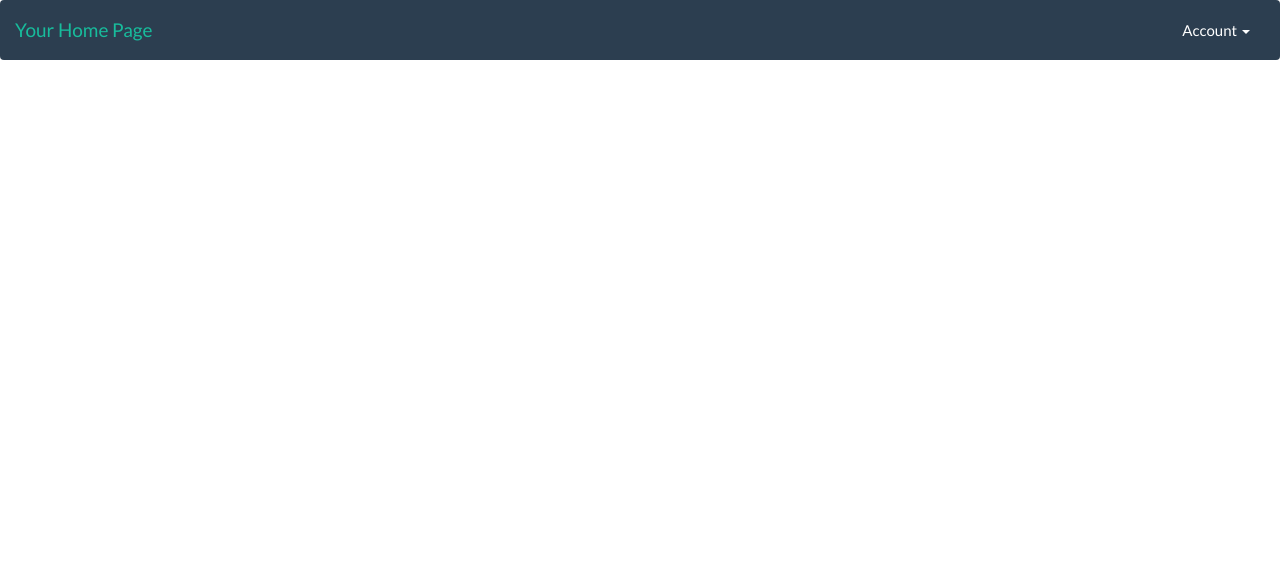
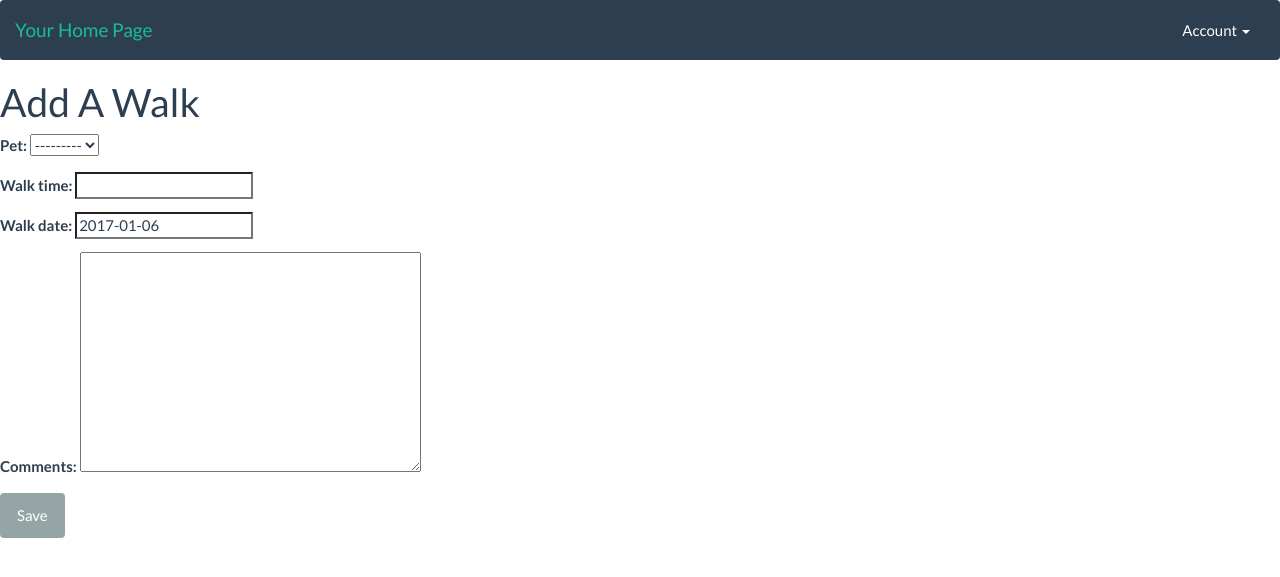
Before and after one commit to jahnagoldman/pet-app, a Django app: page /events/walks/new/ in a window 1280 px wide. Shown: the top 577 px of the page. Run offline with Django 3.2, Linux system fonts and the light colour scheme; the visitor is signed in with stand-in values (Sample User, id 1); data that the repository does not hold is empty; some libraries are stand-ins or nearby versions.

Commit message:
time and date on add a walk page, fixed up login and nav bar

```diff
--- a/accounts/views.py
+++ b/accounts/views.py
@@ -19,7 +19,7 @@ def login_view(request):
         login(request, user)
         print(request.user.is_authenticated())
         return redirect("/")
-    return render(request, "form.html", {"form":form, "title": title})
+    return render(request, "login.html", {"form":form, "title": title})
 
 def register_view(request):
     title = "Register"
--- a/events/forms.py
+++ b/events/forms.py
@@ -1,4 +1,12 @@
 from django import forms
-from django.forms import DateField
-from .models import Pet
+from django.forms import DateField, DateTimeField, models
+
+from pets.models import Pet
+from .models import Walk
 from petproject import settings
+
+class WalkForm(forms.ModelForm):
+    # use settings for date input
+    class Meta:
+        model = Walk
+        fields = ('pet', 'walk_time', 'walk_date', 'comments')
--- a/events/models.py
+++ b/events/models.py
@@ -1,14 +1,22 @@
+from datetime import date
 from django.db import models
 from pets.models import Pet
+
 
 # Create your models here.
 # MVC model view controller
 
 class Walk(models.Model):
-    pet_id = models.ForeignKey(Pet, on_delete=models.CASCADE)
-    updated = models.DateTimeField(auto_now=True, auto_now_add=False)
-    time = models.DateTimeField(auto_now=False, auto_now_add=True)
-    comments = models.TextField()
+    pet = models.ForeignKey(Pet(), on_delete=models.CASCADE, default=None)
+    walk_time = models.TimeField(auto_now=False, auto_now_add=False)
+    walk_date = models.DateField(auto_now=False, auto_now_add=False, default=date.today)
+    comments = models.TextField(blank=True)
 
     def __str__(self):
-        return self.walk_id
+        return self.walk_time
+
+    @classmethod
+    def create(cls, pet, walk_time, walk_date, comments):
+        walk = cls(pet=pet, walk_time=walk_time, walk_date=walk_date, comments=comments)
+        walk.save()
+        return walk
--- a/events/views.py
+++ b/events/views.py
@@ -1,9 +1,24 @@
 from django.contrib.auth.decorators import login_required
-from django.shortcuts import render
+from django.shortcuts import render, redirect
 from django.http import HttpResponse
 
 # Create your views here.
+from events.forms import WalkForm
+from events.models import Walk
+
 
 @login_required(login_url='/login/')
 def index(request):
     return render(request, 'base.html')
+
+@login_required(login_url='/login/')
+def new_walk_view(request):
+    form = WalkForm(request.POST or None)
+    if form.is_valid():
+        pet = form.cleaned_data['pet']
+        walk_time = form.cleaned_data['walk_time']
+        walk_date = form.cleaned_data['walk_date']
+        comments = form.cleaned_data['comments']
+        new_walk = Walk.create(pet, walk_time, walk_date, comments)
+        return redirect("/pets/")
+    return render(request, 'events/new_walk.html', {'form': form})
--- a/petproject/settings.py
+++ b/petproject/settings.py
@@ -149,3 +149,7 @@ DATE_INPUT_FORMATS = [
     '%B %d %Y', '%B %d, %Y',            # 'October 25 2006', 'October 25, 2006'
     '%d %B %Y', '%d %B, %Y',            # '25 October 2006', '25 October, 2006'
 ]
+
+TIME_INPUT_FORMATS = [
+    '%H:%M'
+]
--- a/petproject/urls.py
+++ b/petproject/urls.py
@@ -17,7 +17,7 @@ from django.contrib import admin
 from django.conf.urls import include, url
 from accounts.views import (login_view, register_view, logout_view,)
 from pets.views import create_pet_view, PetListView
-from events.views import index
+from events.views import index, new_walk_view
 from django.contrib.auth import views as auth_views
 urlpatterns = [
     url(r'^admin/', include(admin.site.urls)),
@@ -26,6 +26,8 @@ urlpatterns = [
     url(r'^register/$', register_view, name='register'),
     url(r'^pets/$', PetListView.as_view(), name='pet-list'),
     url(r'^pets/new/$', create_pet_view, name='new_pet'),
+    # url(r'^events/$', WalksView.as_view(), name='new_pet'),
+    url(r'^events/walks/new/$', new_walk_view, name='new_walk'),
     url(r'^', index, name='home'),
 
 ]
--- a/pets/views.py
+++ b/pets/views.py
@@ -1,6 +1,7 @@
 from django.contrib.auth.decorators import login_required
 from django.contrib.auth.mixins import LoginRequiredMixin
 from django.shortcuts import render, redirect
+from django.views.generic import FormView
 from django.views.generic import ListView
 
 from .forms import PetForm
@@ -8,6 +9,7 @@ from .models import Pet
 
 
 # Create your views here.
+
 
 @login_required(login_url='/login/')
 def create_pet_view(request):
--- a/templates/base.html
+++ b/templates/base.html
@@ -5,7 +5,7 @@
     <head>
         <meta charset="utf-8">
             <meta name="viewport" content="width=device-width, initial-scale=1.0">
-                <title>Auth Demo</title>
+                <title>My Pet App</title>
                 <!-- Core CSS - Include with every page -->
                 <link href="{% static 'css/bootstrap.min.css' %}" rel="stylesheet">
                 </head>
@@ -32,14 +32,14 @@
                                                 <a href="/home">home</a>
                                             </li>
                                             <li>
-                                                <a href="/register/">Registration</a>
-                                            </li>
-                                            <li>
                                                 <a href="/pets/">My Pets</a>
                                             </li>
                                             <li class="divider"></li>
                                             <li>
                                                 <a href="/pets/new/">Add A Pet</a>
+                                            </li>
+                                            <li>
+                                                <a href="/events/walks/new/">Add A Walk</a>
                                             </li>
                                             <li class="divider"></li>
                                             <li>
--- /dev/null
+++ b/templates/events/new_walk.html
@@ -0,0 +1,9 @@
+{% extends 'base.html' %}
+
+{% block content %}
+    <h1>Add A Walk</h1>
+    <form method="POST" class="post-form">{% csrf_token %}
+        {{ form.as_p }}
+        <button type="submit" class="save btn btn-default">Save</button>
+    </form>
+{% endblock %}
```
Also changed, not shown: templates/login.html (+11 -63 lines), events/migrations/0001_initial.py, pets/migrations/0001_initial.py.
